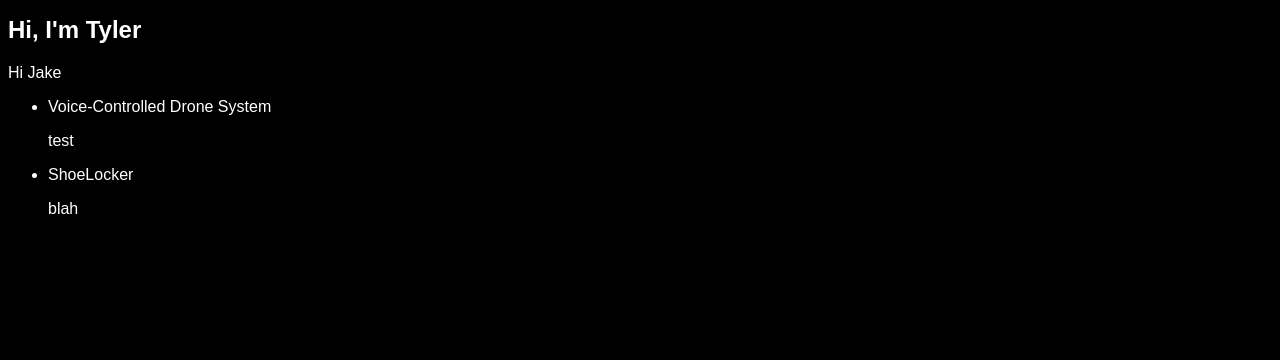
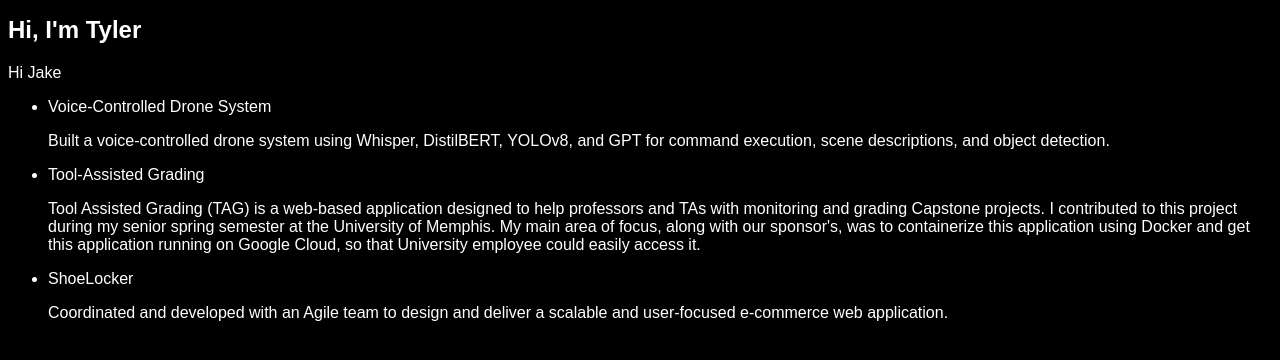
Before and after one commit to tyler-howell-git/Tyler-Portfolio, a plain HTML site: page index.html in a window 1280 px wide. Drawn offline with Linux system fonts and the light colour scheme.

Commit message:
Update index.html

```diff
--- a/index.html
+++ b/index.html
@@ -12,9 +12,11 @@
     <p>Hi Jake</p>
     <ul>
         <li>Voice-Controlled Drone System</li>
-        <p>test</p>
+        <p>Built a voice-controlled drone system using Whisper, DistilBERT, YOLOv8, and GPT for command execution, scene descriptions, and object detection.</p>
+        <li>Tool-Assisted Grading</li>
+        <p>Tool Assisted Grading (TAG) is a web-based application designed to help professors and TAs with monitoring and grading Capstone projects. I contributed to this project during my senior spring semester at the University of Memphis. My main area of focus, along with our sponsor's, was to containerize this application using Docker and get this application running on Google Cloud, so that University employee could easily access it.</p>
         <li>ShoeLocker</li>
-        <p>blah</p>
+        <p>Coordinated and developed with an Agile team to design and deliver a scalable and user-focused e-commerce web application.</p>
     </ul>
 </body>
 </html>
```
